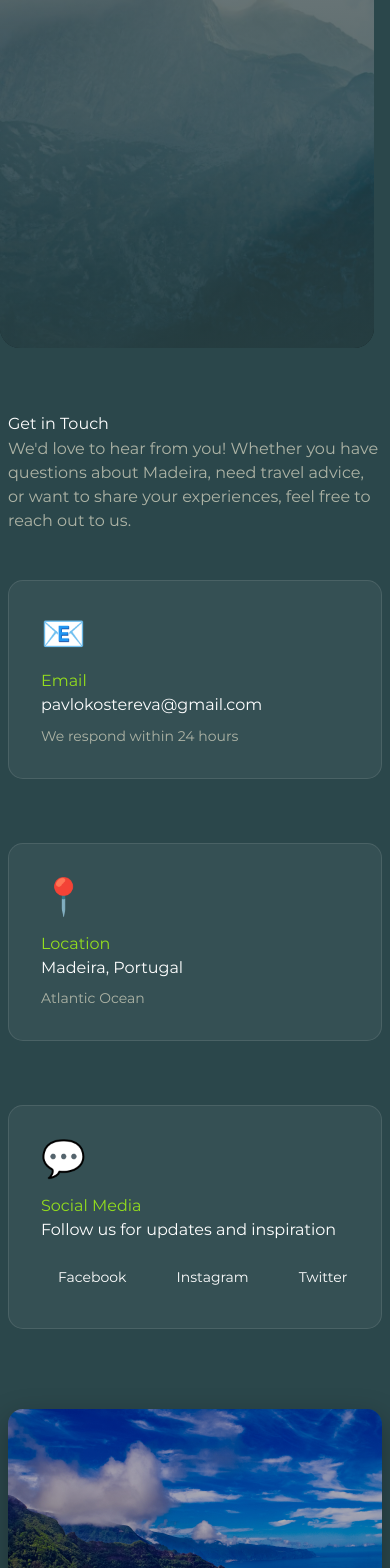
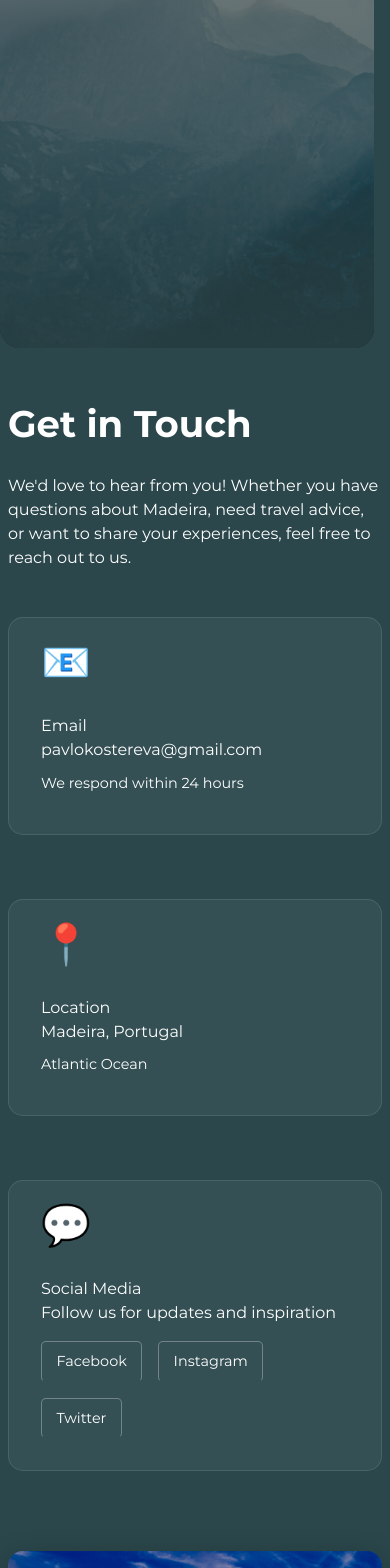
Before and after one commit to PavloKostereva/MadeiraExplorer, a Next.js app: page /contact in a window 390 px wide. Shown: the part 432-2000 px from the top of the page. Built offline with nearby package versions, Linux system fonts and the light colour scheme.

Commit message:
Refactor contact page styles to enhance layout and responsiveness; replace Tailwind utility classes with standard CSS properties for improved maintainability and visual consistency.

```diff
--- a/app/globals.css
+++ b/app/globals.css
@@ -572,7 +572,17 @@
 
   /* Contact page */
   .contact-wrapper {
-    @apply grid grid-cols-1 lg:grid-cols-2 gap-16 mt-8;
+    display: grid;
+    grid-template-columns: 1fr 1fr;
+    gap: 4em;
+    margin-top: 2em;
+    align-items: start;
+  }
+
+  @media (max-width: 1024px) {
+    .contact-wrapper {
+      grid-template-columns: 1fr;
+    }
   }
 
   .contact-info-section,
@@ -584,81 +594,154 @@
 
   .contact-info-section.visible,
   .contact-form-section.visible {
-    @apply opacity-100;
+    opacity: 1;
     transform: translateY(0);
+  }
+
+  .contact-info-section h2,
+  .contact-form-section h2 {
+    font-size: calc(var(--index) * 3);
+    font-weight: 700;
+    margin-top: 0;
+    margin-bottom: 1em;
+    color: var(--white-color);
   }
 
   .intro-text {
     font-size: calc(var(--index) * 1.3);
-    @apply mb-12 text-gray;
+    margin-bottom: 3em;
+    color: var(--gray-color);
   }
 
   .contact-info {
-    @apply grid grid-cols-1 md:grid-cols-3 gap-8 my-8;
+    display: grid;
+    grid-template-columns: repeat(auto-fit, minmax(250px, 1fr));
+    gap: 2em;
+    margin: 2em 0;
   }
 
   .contact-item {
-    @apply bg-white/5 p-8 rounded-[15px] mb-8 transition-all duration-300 border border-white/10;
+    background: rgba(255, 255, 255, 0.05);
+    padding: 2em;
+    border-radius: 15px;
+    margin-bottom: 2em;
+    transition: all 0.3s ease;
+    border: 1px solid rgba(255, 255, 255, 0.1);
   }
 
   .contact-item:hover {
-    @apply translate-x-2 border-green;
+    transform: translateX(10px);
+    border-color: var(--green-color);
     background: rgba(148, 222, 29, 0.1);
   }
 
   .contact-icon {
-    @apply text-4xl mb-4 block;
+    font-size: 2.5em;
+    margin-bottom: 1em;
+    display: block;
   }
 
   .contact-item h3 {
-    @apply mt-0 text-green;
+    margin-top: 0;
+    color: var(--green-color);
+  }
+
+  .contact-item p {
+    margin-bottom: 0.5em;
+    color: var(--gray-color);
   }
 
   .contact-item a {
-    @apply text-white no-underline transition-all duration-300 border-b border-transparent inline-block;
+    color: var(--white-color);
+    text-decoration: none;
+    transition: all 0.3s ease;
+    border-bottom: 1px solid transparent;
+    display: inline-block;
   }
 
   .contact-item a:hover {
-    @apply text-green border-green;
+    color: var(--green-color);
+    border-bottom-color: var(--green-color);
   }
 
   .contact-note {
-    @apply text-sm text-gray mt-2 mb-0;
+    font-size: 0.9em;
+    color: var(--gray-color);
+    margin-top: 0.5em;
+    margin-bottom: 0;
   }
 
   .social-links {
-    @apply flex gap-4 mt-4;
+    display: flex;
+    gap: 1em;
+    margin-top: 1em;
+    flex-wrap: wrap;
   }
 
   .social-link {
-    @apply text-white no-underline px-4 py-2 border border-white/30 rounded-[5px] transition-all duration-300 text-sm;
+    color: var(--white-color);
+    text-decoration: none;
+    padding: 0.5em 1em;
+    border: 1px solid rgba(255, 255, 255, 0.3);
+    border-radius: 5px;
+    transition: all 0.3s ease;
+    font-size: 0.9em;
   }
 
   .social-link:hover {
-    @apply bg-green text-white border-green -translate-y-0.5;
+    background: var(--green-color);
+    color: var(--white-color);
+    border-color: var(--green-color);
+    transform: translateY(-2px);
   }
 
   .map-section {
-    @apply mt-12;
+    margin-top: 3em;
   }
 
   .map-placeholder {
-    @apply relative w-full h-[300px] rounded-[15px] overflow-hidden shadow-[0_10px_30px_rgba(0,0,0,0.3)];
+    position: relative;
+    width: 100%;
+    height: 300px;
+    border-radius: 15px;
+    overflow: hidden;
+    box-shadow: 0 10px 30px rgba(0, 0, 0, 0.3);
   }
 
   .map-img {
-    @apply absolute inset-0 w-full h-full object-cover;
+    position: absolute;
+    width: 100%;
+    height: 100%;
+    object-fit: cover;
     filter: brightness(0.7);
   }
 
   .map-overlay {
-    @apply absolute bottom-0 left-0 right-0 bg-dark/90 p-4 text-center text-white font-semibold;
+    position: absolute;
+    bottom: 0;
+    left: 0;
+    right: 0;
+    background: rgba(43, 71, 75, 0.9);
+    padding: 1em;
+    text-align: center;
+    color: var(--white-color);
+    font-weight: 600;
   }
 
   /* Contact form */
   .contact-form,
   .plant-form {
-    @apply max-w-[600px] mx-auto my-8;
+    max-width: 600px;
+    margin: 2em auto;
+  }
+
+  .contact-info-section h2,
+  .contact-form-section h2 {
+    font-size: calc(var(--index) * 3);
+    font-weight: 700;
+    margin-top: 0;
+    margin-bottom: 1em;
+    color: var(--white-color);
   }
 
   .form-group {
```
